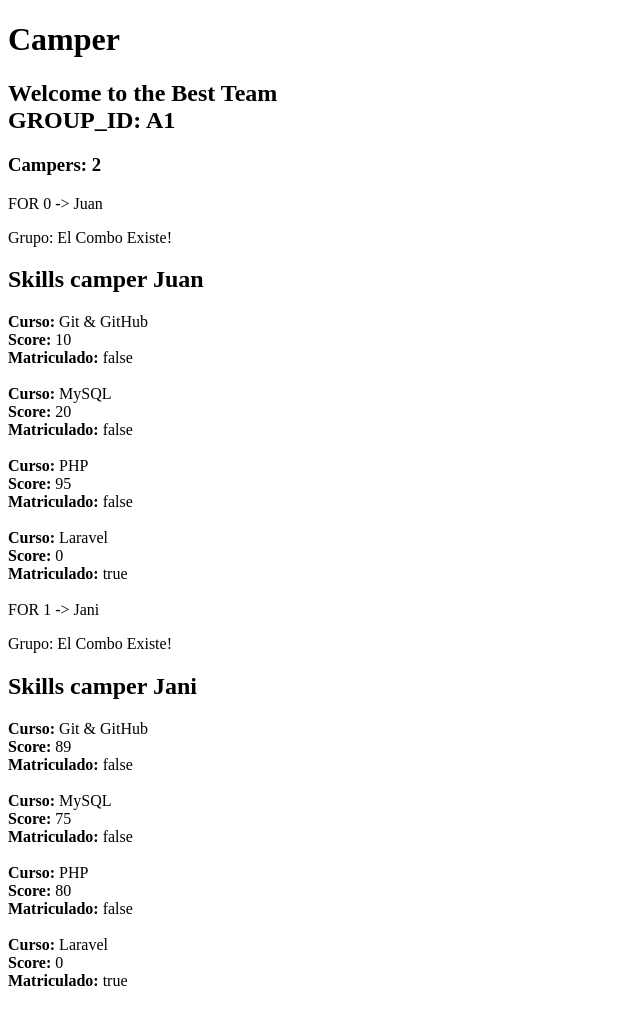
After one commit to Mwly-01/PHP-DEV-CONTAINER, a PHP site: page /camper.php in a window 1280 px wide. The commit adds this page. Shown: the whole page, without its empty margins (0-640 px from the left). Run offline with PHP 8.4, Linux system fonts and the light colour scheme.

Commit message:
feat: :sparkles: SE ESTA TERMINANDO EL CICLO

```diff
--- /dev/null
+++ b/camper.php
@@ -0,0 +1,112 @@
+<!-- Arrays -->
+
+<?php
+$title = "Welcome to the Best Team" . PHP_EOL . "GROUP_ID: A1";
+
+$campers = [
+    [
+        "nombre" => "Juan",
+        "apellido" => "Jaimes",
+        "edad" => 16,
+        "grupo" => "El Combo Existe!",
+        "skills" => [
+            [
+                "nombre" => "Git & GitHub",
+                "score" => 10,
+                "matriculado" => false
+            ],
+            [
+                "nombre" => "MySQL",
+                "score" => 20,
+                "matriculado" => false
+            ],
+            [
+                "nombre" => "PHP",
+                "score" => 95,
+                "matriculado" => false
+            ],
+            [
+                "nombre" => "Laravel",
+                "score" => 0,
+                "matriculado" => true
+            ],
+        ],
+        "score" => 80.1
+    ],
+    [
+        "nombre" => "Jani",
+        "apellido" => "Ramirez",
+        "edad" => 17,
+        "grupo" => "El Combo Existe!",
+        "skills" => [
+            [
+                "nombre" => "Git & GitHub",
+                "score" => 89,
+                "matriculado" => false
+            ],
+            [
+                "nombre" => "MySQL",
+                "score" => 75,
+                "matriculado" => false
+            ],
+            [
+                "nombre" => "PHP",
+                "score" => 80,
+                "matriculado" => false
+            ],
+            [
+                "nombre" => "Laravel",
+                "score" => 0,
+                "matriculado" => true
+            ],
+        ],
+        "score" => 83
+    ]
+];
+?>
+
+<!DOCTYPE html>
+<html lang="en">
+
+<head>
+    <meta charset="UTF-8">
+    <meta name="viewport" content="width=device-width, initial-scale=1.0">
+    <title>Perfil del camper</title>
+</head>
+
+<body>
+    <h1>Camper</h1>
+    <h2><?= str_replace(PHP_EOL, '<br>', $title); ?></h2>
+    <h3>Campers: <span><?= count($campers) ?></span></h3>
+    <!-- count permite contar la cantidad de elementos de un array dentro, devolviendo un entero -->
+    <?php
+    foreach ($campers as $i => $camper) {
+        echo "FOR $i -> " . $camper['nombre'] . "<br>";
+
+    ?>
+
+    <div>
+        <!-- los 'strto' permiten transformar el contenido a mayúscula 'upper' o minúscula 'lower' -->
+        <p>
+            <?php
+            echo "Grupo: <span>" . $campers[$i]['grupo'] . "</span>";
+            ?>
+        </p>
+    </div>
+
+    <div>
+        <h2><?= "Skills camper " . $campers[$i]['nombre']; ?></h2>
+        <?php
+        foreach ($campers[$i]['skills'] as $skill) {
+            $esta_matriculado = $skill['matriculado'] ? 'true' : 'false';
+
+            echo "<strong>Curso:</strong> " . $skill['nombre'] . "<br>";
+            echo "<strong>Score:</strong> " . $skill['score'] . "<br>";
+            echo "<strong>Matriculado:</strong> " . $esta_matriculado . "<br><br>";
+        }
+    }
+        ?>
+    </div>
+</body>
+
+</html>
```
Also changed, not shown: calculadora.php (+19 -20 lines), ejemplo.php (added, +33 -0 lines), index.php (+22 -19 lines).
